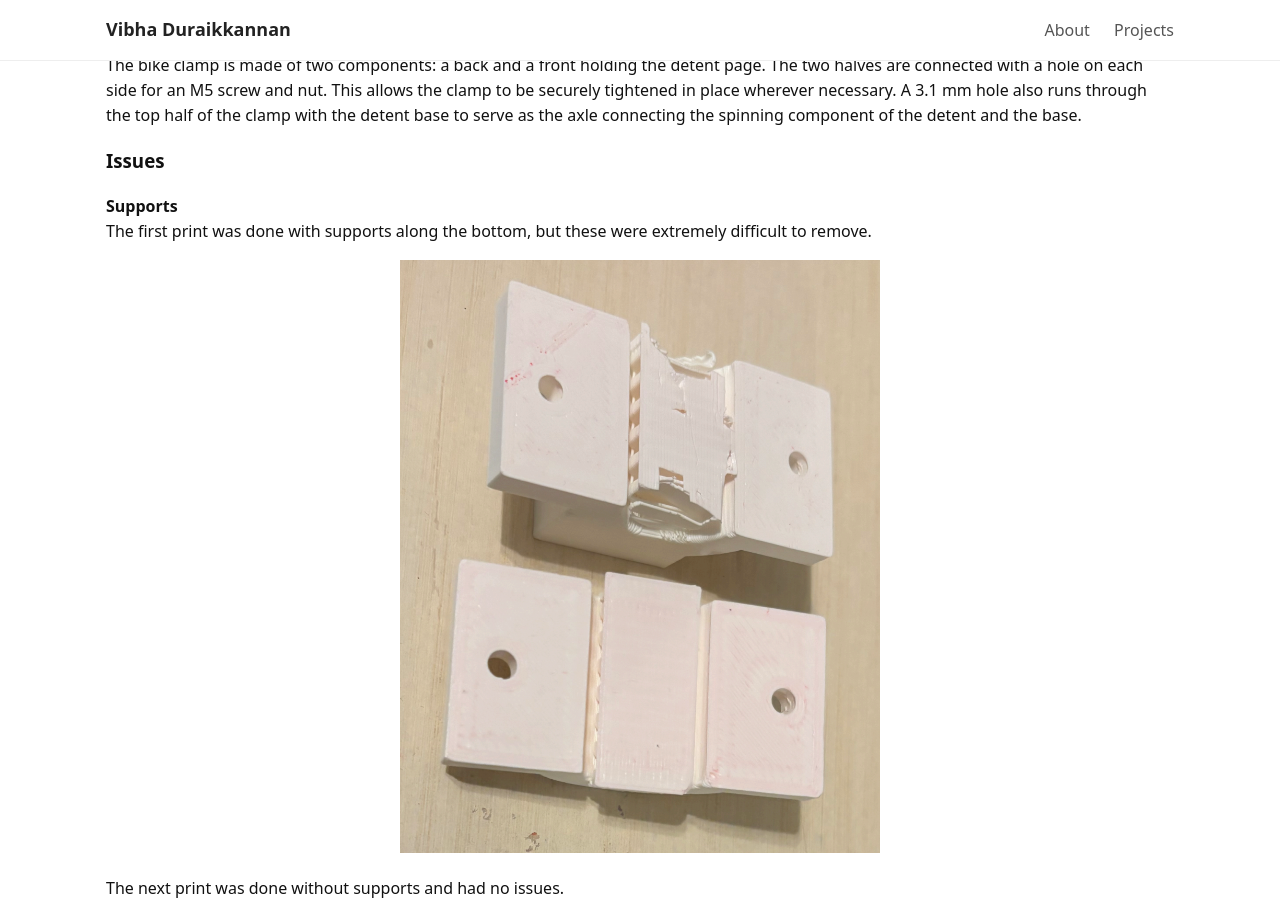
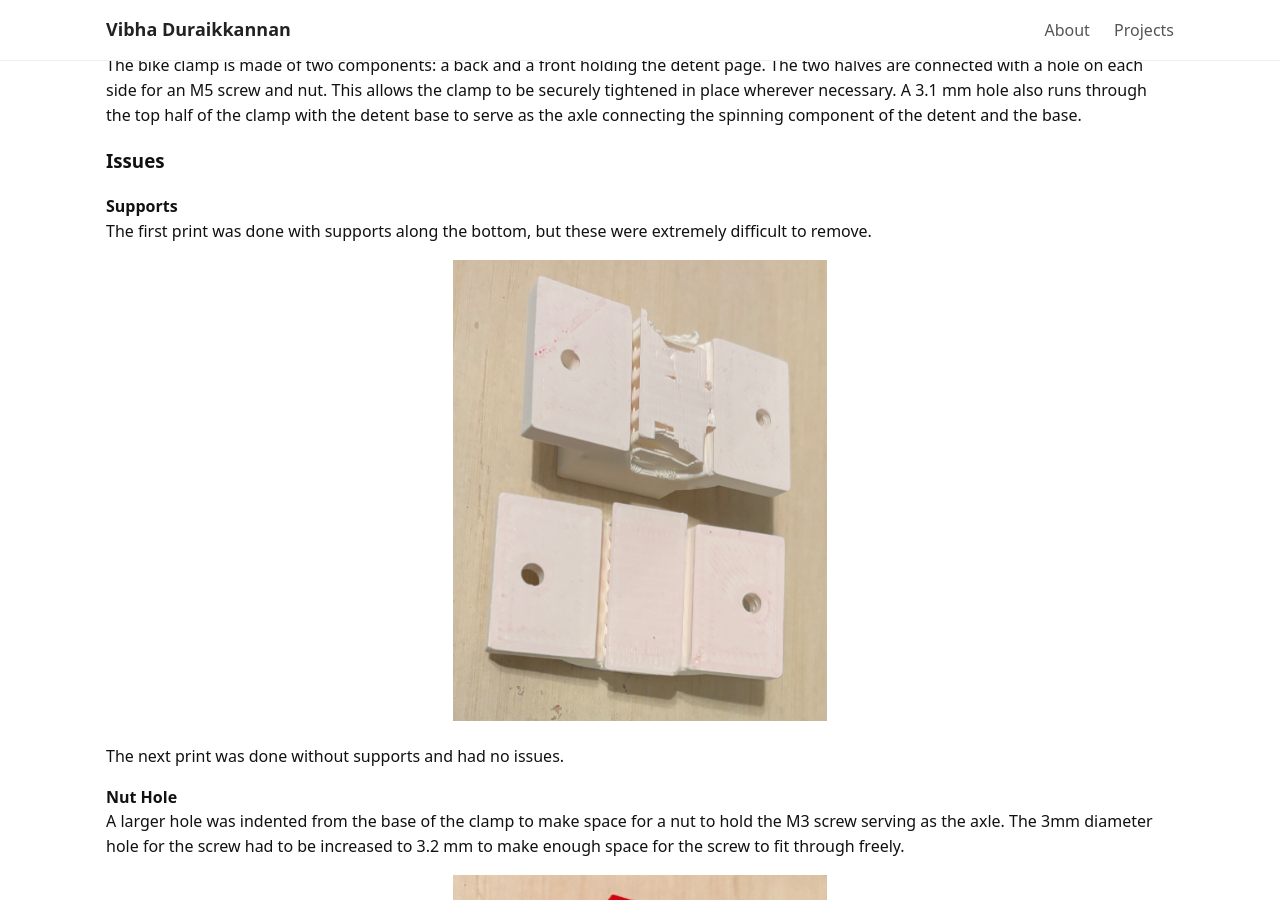
Before and after one commit to vibs-27/vibhadurai.github.io, a Jekyll site: the page built from _projects/phone-holder-bike-clamp.md, in a window 1280 px wide and 900 px high, scrolled down 1136 px. Built offline with Jekyll 4.4.1, drawn with Linux system fonts in a browser that asks for light colours.

Commit message:
Update phone-holder-bike-clamp.md

```diff
--- a/_projects/phone-holder-bike-clamp.md
+++ b/_projects/phone-holder-bike-clamp.md
@@ -34,7 +34,7 @@
 The first print was done with supports along the bottom, but these were extremely difficult to remove.
 
 <p align="center">
-  <img src="{{ '/docs/assets/Phone Holder Images/ClampBase.png' | relative_url }}" width="45%">
+  <img src="{{ '/docs/assets/Phone Holder Images/ClampBase.png' | relative_url }}" width="35%">
 </p>
 
 
@@ -44,7 +44,7 @@
 A larger hole was indented from the base of the clamp to make space for a nut to hold the M3 screw serving as the axle. The 3mm diameter hole for the screw had to be increased to 3.2 mm to make enough space for the screw to fit through freely.
 
 <p align="center">
-  <img src="{{ '/docs/assets/Phone Holder Images/ClampScrewHole.png' | relative_url }}" width="45%">
+  <img src="{{ '/docs/assets/Phone Holder Images/ClampScrewHole.png' | relative_url }}" width="35%">
 </p>
 
 ---
@@ -58,7 +58,7 @@
 This setup worked well because it’s compact, reliable, and easy to iterate on. The first iteration of the detent had two holes in the spinning component, one for the vertical position and one for the horizontal position. The base was made up of a circle and rectangle inlet for the spinning component and the spring.
 
 <p align="center">
-  <img src="{{ '/docs/assets/Phone Holder Images/DetentBase.png' | relative_url }}" width="65%">
+  <img src="{{ '/docs/assets/Phone Holder Images/DetentBase.png' | relative_url }}" width="35%">
 </p>
 
 ### Issues
@@ -67,14 +67,14 @@
 The ball faced too much resistance between positions, so the inlet depth had to be decreased.
 
 <p align="center">
-  <img src="{{ '/docs/assets/Phone Holder Images/DetentProblemHighlighted.png' | relative_url }}" width="65%">
+  <img src="{{ '/docs/assets/Phone Holder Images/DetentProblemHighlighted.png' | relative_url }}" width="45%">
 </p>
 
 **Increasing Space for the Spring**
 Both the height and width of the spring inlet had to be increased. The spring technically fit but would get stuck in the compressed position.
 
 <p align="center">
-  <img src="{{ '/docs/assets/Phone Holder Images/DetentSpin.png' | relative_url }}" width="65%">
+  <img src="{{ '/docs/assets/Phone Holder Images/DetentSpin.png' | relative_url }}" width="40%">
 </p>
 
 **Increasing Inlet Number**
@@ -84,18 +84,18 @@
 The spring and ball had a tendency to fly off when rotating the detent. To solve this, I enclosed the spring in a hole instead of an open channel and added a 0.2 mm inlet behind it.
 
 <p align="center">
-  <img src="{{ '/docs/assets/Phone Holder Images/SpringSectionAnalysis.png' | relative_url }}" width="65%">
+  <img src="{{ '/docs/assets/Phone Holder Images/SpringSectionAnalysis.png' | relative_url }}" width="50%">
 </p>
 
 **Connecting the Detent and Phone Holder**
 Four additional screw holes were added to attach the phone holder to the spinning detent piece.
 
 <p align="left">
-  <img src="{{ '/docs/assets/Phone Holder Images/FinalComponentsClamp.png' | relative_url }}" width="65%">
+  <img src="{{ '/docs/assets/Phone Holder Images/FinalComponentsClamp.png' | relative_url }}" width="45%">
 </p>
 
 <p align="right">
-  <img src="{{ '/docs/assets/Phone Holder Images/FinalComponentsDetent.png' | relative_url }}" width="65%">
+  <img src="{{ '/docs/assets/Phone Holder Images/FinalComponentsDetent.png' | relative_url }}" width="45%">
 </p>
 
 ---
@@ -109,13 +109,13 @@
 The first version didn’t account for the camera bump. Rather than redesigning the overall structure, I added a cutout for the camera. A 3 mm wall thickness gave the right balance of flexibility and support.
 
 <p align="center">
-  <img src="{{ '/docs/assets/Phone Holder Images/PhoneHolderBase.png' | relative_url }}" width="65%">
+  <img src="{{ '/docs/assets/Phone Holder Images/PhoneHolderBase.png' | relative_url }}" width="40%">
 </p>
 
 Four screw holes were added to attach the phone holder to the detent, including inlets so the screw heads would sit flush with the surface.
 
 <p align="center">
-  <img src="{{ '/docs/assets/Phone Holder Images/FinalComponentsPhoneHolder.png' | relative_url }}" width="65%">
+  <img src="{{ '/docs/assets/Phone Holder Images/FinalComponentsPhoneHolder.png' | relative_url }}" width="40%">
 </p>
 
 ---
@@ -127,6 +127,7 @@
 3. Run an M3×16 screw through the detent assembly and secure it with a nut on the back.
 4. Attach the two clamp halves around the bike handle using 2× M5×8 screws with nuts.
 5. Insert the phone into the holder and rotate it in 45° increments using the detent mechanism.
+
 
 <p align="left">
   <img src="{{ '/docs/assets/Phone Holder Images/FinalHolderSide.png' | relative_url }}" width="65%">
```
